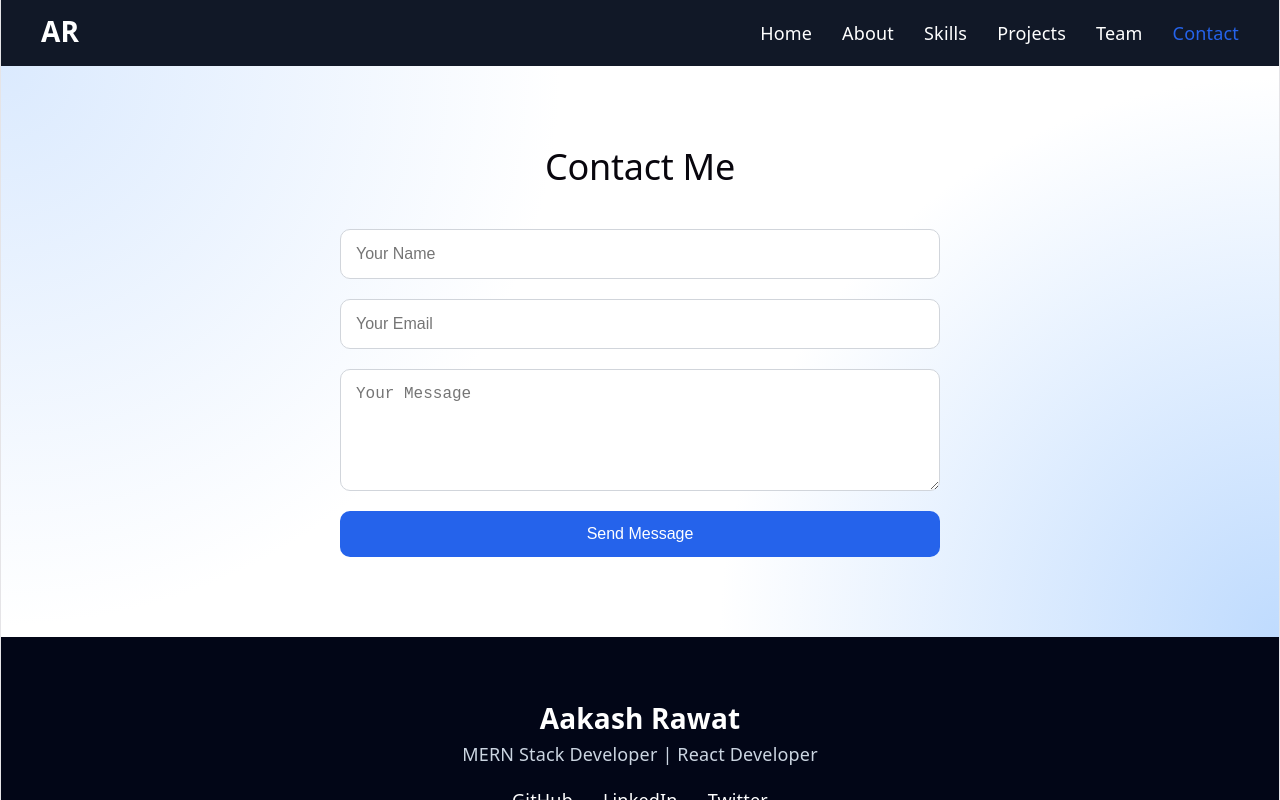
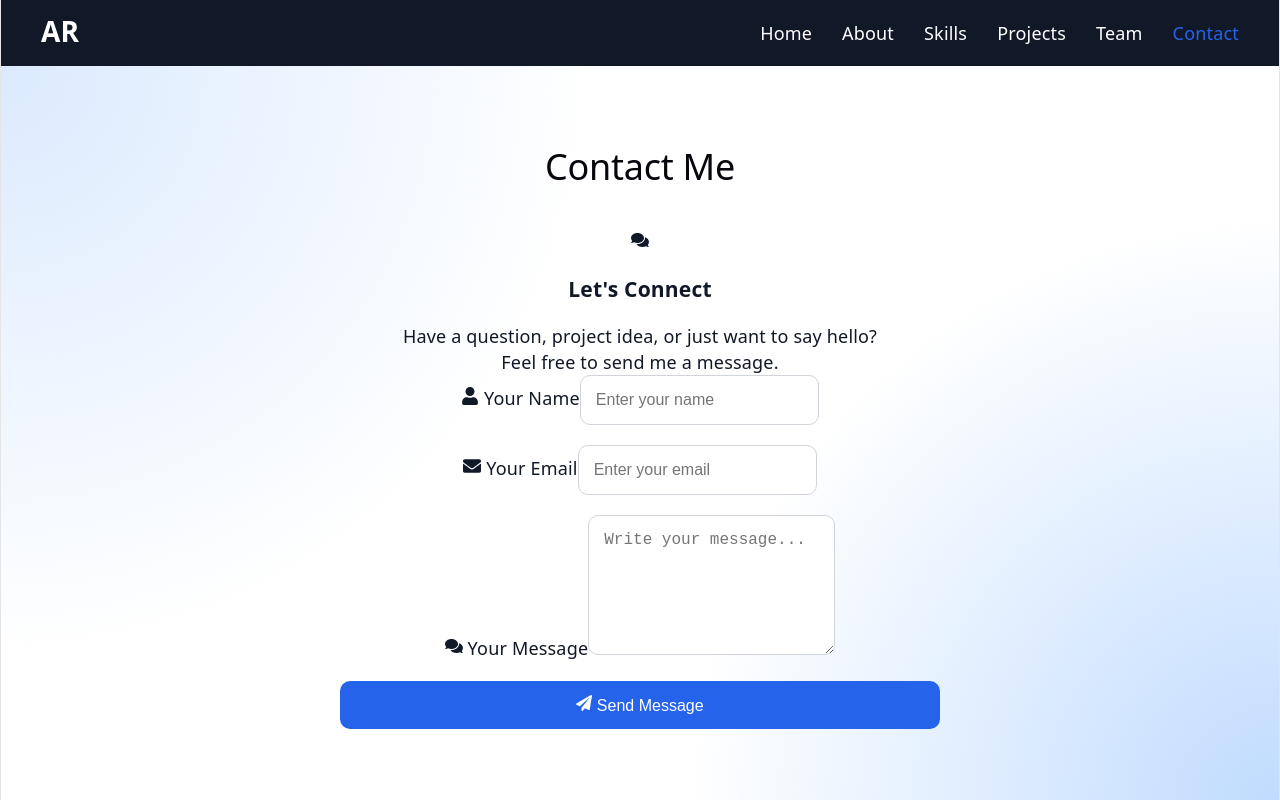
Before and after one commit to Aakash-Raawat/react-portfolio, a React (Vite) app: page /contact in a window 1280 px wide. Shown: the top 800 px of the page. Built offline with nearby package versions, Linux system fonts and the light colour scheme.

Commit message:
Improve Contact section UI

```diff
--- a/src/components/Contact.jsx
+++ b/src/components/Contact.jsx
@@ -2,13 +2,19 @@ import React from "react";
 import "./Contact.css";
 import { Formik, Form, Field, ErrorMessage } from "formik";
 import * as Yup from "yup";
+import {
+  FaEnvelope,
+  FaUser,
+  FaPaperPlane,
+  FaComments,
+} from "react-icons/fa";
+
 const BASE_URL =
   (typeof import.meta !== "undefined" && import.meta.env?.VITE_API_URL) ||
   (typeof process !== "undefined" && process.env?.REACT_APP_API_URL) ||
-  "http://localhost:5000";
+  "https://react-portfolio-24zb.onrender.com";
 
 function Contact() {
-
   // Validation Schema
   const validationSchema = Yup.object({
     name: Yup.string()
@@ -27,7 +33,23 @@ function Contact() {
 
   return (
     <section id="contact" className="contact">
+      {/* Heading */}
       <h2>Contact Me</h2>
+
+      {/* Intro */}
+      <div className="contact-intro">
+        <div className="contact-icon">
+          <FaComments />
+        </div>
+
+        <h3>Let's Connect</h3>
+
+        <p>
+          Have a question, project idea, or just want to say hello?
+          <br />
+          Feel free to send me a message.
+        </p>
+      </div>
 
       <Formik
         initialValues={{
@@ -35,10 +57,8 @@ function Contact() {
           email: "",
           message: "",
         }}
-
         validationSchema={validationSchema}
-
-        onSubmit={async (values, { resetForm }) => {
+        onSubmit={async (values, { resetForm, setSubmitting }) => {
           try {
             const response = await fetch(`${BASE_URL}/api/contact`, {
               method: "POST",
@@ -56,60 +76,83 @@ function Contact() {
           } catch (error) {
             console.log(error);
             alert("Something went wrong!");
+          } finally {
+            setSubmitting(false);
           }
         }}
-
-      // onSubmit={(values, { resetForm }) => {
-      //   alert("Message Sent Successfully!");
-
-      //   console.log(values);
-
-      //   resetForm();
-      // }}
       >
+        {({ isSubmitting }) => (
           <Form className="contact-form">
+            {/* Name */}
+            <div className="contact-field">
+              <label htmlFor="name">
+                <FaUser /> Your Name
+              </label>
 
               <Field
                 type="text"
+                id="name"
                 name="name"
-            placeholder="Your Name"
+                placeholder="Enter your name"
               />
+
               <ErrorMessage
                 name="name"
                 component="p"
                 className="error"
               />
+            </div>
+
+            {/* Email */}
+            <div className="contact-field">
+              <label htmlFor="email">
+                <FaEnvelope /> Your Email
+              </label>
 
               <Field
                 type="email"
+                id="email"
                 name="email"
-            placeholder="Your Email"
+                placeholder="Enter your email"
               />
+
               <ErrorMessage
                 name="email"
                 component="p"
                 className="error"
               />
+            </div>
+
+            {/* Message */}
+            <div className="contact-field">
+              <label htmlFor="message">
+                <FaComments /> Your Message
+              </label>
 
               <Field
                 as="textarea"
+                id="message"
                 name="message"
-            rows="5"
-            placeholder="Your Message"
+                rows="6"
+                placeholder="Write your message..."
               />
+
               <ErrorMessage
                 name="message"
                 component="p"
                 className="error"
               />
+            </div>
 
-          <button type="submit">
-            Send Message
+            {/* Submit */}
+            <button type="submit" disabled={isSubmitting}>
+              <FaPaperPlane />
+
+              {isSubmitting ? " Sending..." : " Send Message"}
             </button>
-
           </Form>
+        )}
       </Formik>
-
     </section>
   );
 }
```
Lines whose indentation alone changed are shown as unchanged.
